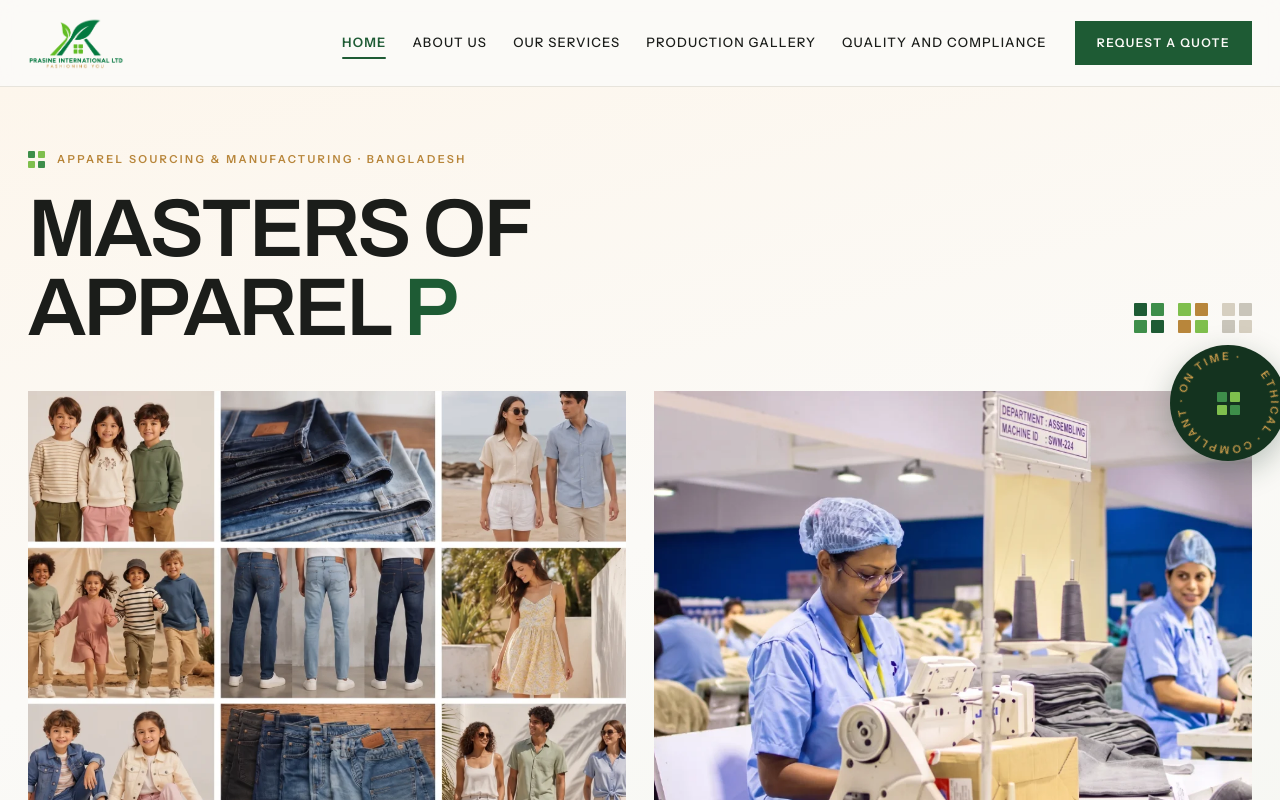
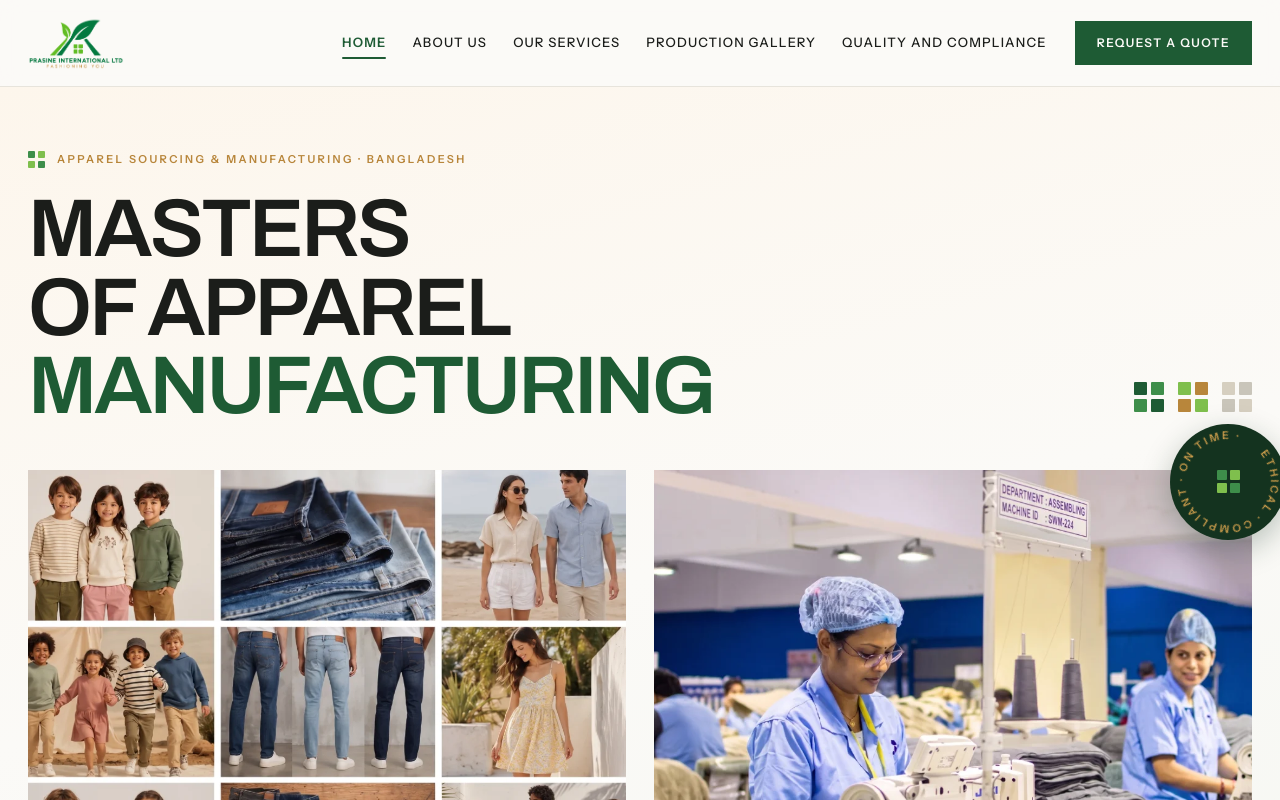
Before and after one commit to linkon63/link3.net, a Next.js app: page / in a window 1280 px wide. Shown: the top 800 px of the page. Built offline with nearby package versions, Linux system fonts and the light colour scheme.

Commit message:
feat(hero): slow typewriter on 'manufacturing' only and add smooth hover zoom to hero images

```diff
--- a/src/app/globals.css
+++ b/src/app/globals.css
@@ -281,6 +281,32 @@ a:hover { color: #B8863B; }
   animation-play-state: paused !important;
 }
 
+/* Hero image hover zoom effects */
+.hero-img-wrap {
+  position: relative;
+  overflow: hidden;
+  cursor: pointer;
+}
+.hero-img-wrap img {
+  transition: transform 0.8s cubic-bezier(0.16, 1, 0.3, 1), filter 0.8s cubic-bezier(0.16, 1, 0.3, 1) !important;
+}
+.hero-img-wrap:hover img {
+  transform: scale(1.06) !important;
+  filter: brightness(1.04) contrast(1.02) !important;
+}
+.hero-img-wrap::after {
+  content: "";
+  position: absolute;
+  inset: 0;
+  background: linear-gradient(180deg, rgba(30,91,52,0) 65%, rgba(30,91,52,0.12) 100%);
+  opacity: 0;
+  transition: opacity 0.4s ease;
+  pointer-events: none;
+}
+.hero-img-wrap:hover::after {
+  opacity: 1;
+}
+
 @media (min-width: 760px) { [data-mobile-cta] { display: none !important; } }
 @media (max-width: 1079px) { [data-desktop-nav] { display: none !important; } }
 @media (max-width: 1000px) { [data-hero-grid] { grid-template-columns: repeat(auto-fit, minmax(280px, 1fr)) !important; } [data-hero-offset] { padding-top: 0 !important; } }
--- a/src/app/page.tsx
+++ b/src/app/page.tsx
@@ -136,10 +136,10 @@ function AnimatedCounter({
 
 // Typewriter effect component for hero title
 function TypewriterText({
-  words = ["manufacturing", "sourcing", "production", "development"],
-  typingSpeed = 110,
-  deletingSpeed = 55,
-  pauseTime = 2200,
+  words = ["manufacturing"],
+  typingSpeed = 220,
+  deletingSpeed = 110,
+  pauseTime = 3600,
 }: {
   words?: string[];
   typingSpeed?: number;
@@ -550,7 +550,7 @@ export default function Home() {
         <span style={{ "fontSize": "11px", "letterSpacing": "0.22em", "textTransform": "uppercase", "color": "#B8863B", "fontWeight": "600" }}>Apparel Sourcing &amp; Manufacturing · Bangladesh</span>
       </div>
       <div style={{ "display": "flex", "alignItems": "flex-end", "justifyContent": "space-between", "gap": "40px", "flexWrap": "wrap" }}>
-        <h1 style={{ "fontFamily": "'Archivo', Helvetica, sans-serif", "fontWeight": "600", "fontSize": "clamp(40px, 6.4vw, 92px)", "lineHeight": "0.96", "letterSpacing": "-0.035em", "textTransform": "uppercase", "margin": "0", "maxWidth": "15ch", "textWrap": "balance" }}>Masters of apparel <TypewriterText words={["manufacturing", "sourcing", "production", "excellence"]} /></h1>
+        <h1 style={{ "fontFamily": "'Archivo', Helvetica, sans-serif", "fontWeight": "600", "fontSize": "clamp(40px, 6.4vw, 92px)", "lineHeight": "0.96", "letterSpacing": "-0.035em", "textTransform": "uppercase", "margin": "0", "maxWidth": "15ch", "textWrap": "balance" }}>Masters of apparel <TypewriterText words={["manufacturing"]} typingSpeed={220} deletingSpeed={110} pauseTime={3600} /></h1>
         <div style={{ "display": "flex", "gap": "14px", "paddingBottom": "14px", "flexShrink": "0" }}>
           <div style={{ "display": "grid", "gridTemplateColumns": "repeat(2, 13px)", "gridTemplateRows": "repeat(2, 13px)", "gap": "4px" }}>
             <div style={{ "background": "#1E5B34", "borderRadius": "1px" }}></div><div style={{ "background": "#3E8E4A", "borderRadius": "1px" }}></div><div style={{ "background": "#3E8E4A", "borderRadius": "1px" }}></div><div style={{ "background": "#1E5B34", "borderRadius": "1px" }}></div>
@@ -567,7 +567,7 @@ export default function Home() {
 
     <div data-hero-grid="1" style={{ "display": "grid", "gridTemplateColumns": "repeat(2, minmax(0, 1fr))", "gap": "28px", "alignItems": "start", "padding": "44px 0 56px" }}>
       <div data-reveal="1" style={{ "minWidth": "0" }}>
-        <div style={{ "height": "460px", "position": "relative", "overflow": "hidden", "borderRadius": "0" }}>
+        <div className="hero-img-wrap" style={{ "height": "460px", "position": "relative", "overflow": "hidden", "borderRadius": "0" }}>
           <img src="/assets/a0f0581d-2baf-4976-936f-db7c98965d0a.webp" alt="Editorial apparel / finished garment shot" style={{ "width": "100%", "height": "100%", "objectFit": "cover", "display": "block" }} />
         </div>
         <div style={{ "display": "flex", "flexWrap": "wrap", "gap": "36px", "paddingTop": "40px" }}>
@@ -590,7 +590,7 @@ export default function Home() {
 
       <div data-reveal="1" data-hero-offset="1" style={{ "minWidth": "0" }}>
         <div style={{ "position": "relative" }}>
-          <div style={{ "height": "460px", "position": "relative", "overflow": "hidden", "borderRadius": "0" }}>
+          <div className="hero-img-wrap" style={{ "height": "460px", "position": "relative", "overflow": "hidden", "borderRadius": "0" }}>
             <img src="/assets/6fa84e0a-d4f8-4ddd-ad5b-a964b43de2e8.webp" alt="Fabric texture close-up" style={{ "width": "100%", "height": "100%", "objectFit": "cover", "display": "block" }} />
           </div>
           <div style={{ "position": "absolute", "top": "-46px", "right": "-34px", "width": "116px", "height": "116px", "borderRadius": "50%", "background": "#14331F", "display": "flex", "alignItems": "center", "justifyContent": "center", "boxShadow": "0 10px 30px rgba(20,51,31,0.28)" }}>
```
